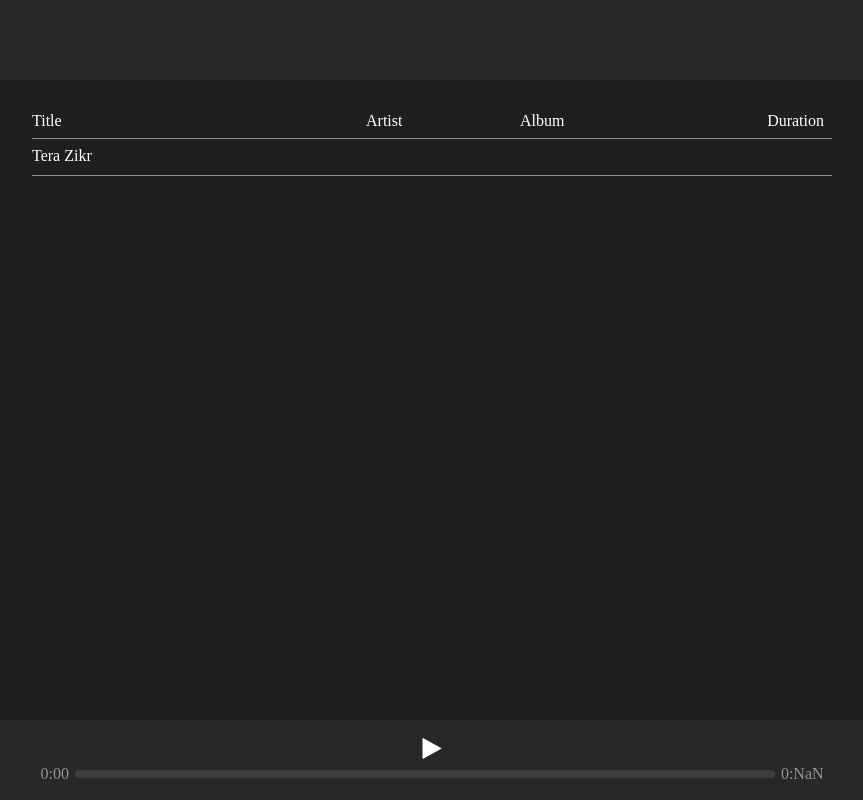
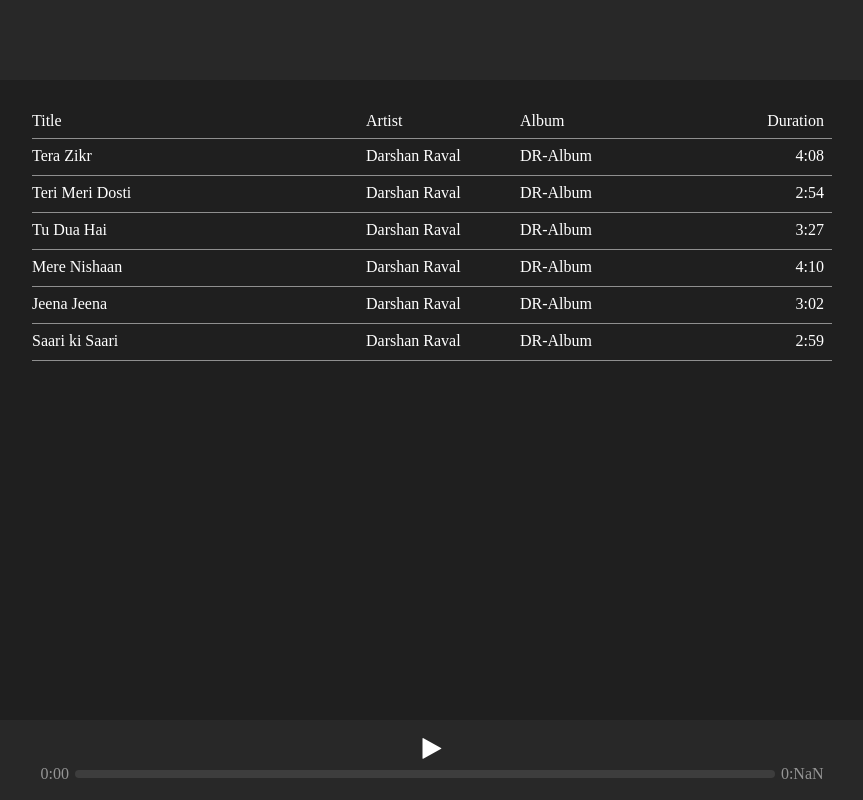
Before and after one commit to ersabha/Musify, a plain HTML site: page index.html in a window 1280 px wide. Shown: the whole page, without its empty margins (208-1071 px from the left). Drawn offline with Linux system fonts and the light colour scheme.

Commit message:
added various functionalities in musify

```diff
--- a/index.html
+++ b/index.html
@@ -31,12 +31,48 @@
         <div> Duration </div>
         </div>
         <div class="song-list">
-        <div class="song">
-        <span class="song-name"></span>
-        <span class="song-artist"></span>
-        <span class="song-album"></span>
-        <span class="song-length"></span>
-        </div>
+                <div class="song" id ="song1">
+                     <span  class="song-name"></span>
+                    <span class="song-artist"></span>
+                    <span class="song-album"></span>
+                    <span class="song-length"></span>
+                </div>
+
+
+                <div class="song" id="song2">
+                     <span  class="song-name"> </span>
+                     <span class="song-artist"></span>
+                     <span class="song-album"></span>
+                     <span class="song-length"></span>
+                </div>
+
+                <div class="song" id="song3">
+                     <span  class="song-name"> </span>
+                     <span class="song-artist"></span>
+                     <span class="song-album"></span>
+                     <span class="song-length"></span>
+                </div>
+
+                <div class="song" id="song4">
+                     <span class="song-name"> </span>
+                     <span class="song-artist"></span>
+                     <span class="song-album"></span>
+                     <span class="song-length"></span>
+                </div>
+
+                <div class="song" id="song5">
+                     <span class="song-name"> </span>
+                     <span class="song-artist"></span>
+                     <span class="song-album"></span>
+                     <span class="song-length"></span>
+                </div>
+
+                <div class="song" id="song6">
+                     <span class="song-name"> </span>
+                     <span class="song-artist"></span>
+                     <span class="song-album"></span>
+                     <span class="song-length"></span>
+                </div>
         </div>
             </section>
             <footer>
@@ -55,91 +91,13 @@
             </footer>
         </div>
     </div>
-    <script src="jquery.js">
-    </script>
-    <script>
-    function fancyTimeFormat(time)
-    {
-        // Hours, minutes and seconds
-        var hrs = ~~(time / 3600);
-        var mins = ~~((time % 3600) / 60);
-        var secs = time % 60;
 
-        // Output like "1:01" or "4:03:59" or "123:03:59"
-        var ret = "";
+        <script src="jquery.js">
+        </script>
 
-        if (hrs > 0) {
-            ret += "" + hrs + ":" + (mins < 10 ? "0" : "");
-        }
+        <script src="main.js">
+        </script>
 
-        ret += "" + mins + ":" + (secs < 10 ? "0" : "");
-        ret += "" + secs;
-        return ret;
-    }
-
-
-
-    function toggleSong() {
-        var song = document.querySelector('audio');
-        if(song.paused == true) {
-        console.log('Playing');
-        $('.play-icon').removeClass('fa-play').addClass('fa-pause');
-        song.play();
-        }
-        else {
-        console.log('Pausing');
-        $('.play-icon').removeClass('fa-pause').addClass('fa-play');
-        song.pause();
-        }
-        }
-
-        function updateCurrentTime() {
-            var song = document.querySelector('audio');
-            var currentTime = Math.floor(song.currentTime);
-            currentTime = fancyTimeFormat(currentTime);
-            var duration = Math.floor(song.duration);
-            duration = fancyTimeFormat(duration)
-            $('.time-elapsed').text(currentTime);
-            $('.song-duration').text(duration);
-        }
-
-      var songName = 'Tera Zikr';
-
-        window.onload = function() {
-        $('.song-name').text(songName);
-        updateCurrentTime();
-        setInterval(function() {
-        updateCurrentTime();
-        },1000);
-        }
-
-
-
-    $('.welcome-screen button').on('click', function() {
-        var name = $('#name-input').val();
-        if (name.length > 2) {
-            var message = "Welcome, " + name;
-            $('.main .user-name').text(message);
-            $('.welcome-screen').addClass('hidden');
-            $('.main').removeClass('hidden');
-        } else {
-            $('#name-input').addClass('error');
-        }
-    });
-
-    $('.play-icon').on('click', function() {
-    toggleSong();
-    });
-
-    $('body').on('keypress',function(event) {
-    if (event.keyCode == 32)
-    {
-    toggleSong();
-    }
-    });
-
-
-    </script>
 </body>
 
 </html>
--- /dev/null
+++ b/main.js
@@ -0,0 +1,124 @@
+    function fancyTimeFormat(time)
+    {
+        // Hours, minutes and seconds
+        var hrs = ~~(time / 3600);
+        var mins = ~~((time % 3600) / 60);
+        var secs = time % 60;
+
+        // Output like "1:01" or "4:03:59" or "123:03:59"
+        var ret = "";
+
+        if (hrs > 0) {
+            ret += "" + hrs + ":" + (mins < 10 ? "0" : "");
+        }
+
+        ret += "" + mins + ":" + (secs < 10 ? "0" : "");
+        ret += "" + secs;
+        return ret;
+    }
+
+
+
+    function toggleSong() {
+        var song = document.querySelector('audio');
+        if(song.paused == true) {
+        console.log('Playing');
+        $('.play-icon').removeClass('fa-play').addClass('fa-pause');
+        song.play();
+        }
+        else {
+        console.log('Pausing');
+        $('.play-icon').removeClass('fa-pause').addClass('fa-play');
+        song.pause();
+        }
+        }
+
+        function updateCurrentTime() {
+            var song = document.querySelector('audio');
+            var currentTime = Math.floor(song.currentTime);
+            currentTime = fancyTimeFormat(currentTime);
+            var duration = Math.floor(song.duration);
+            duration = fancyTimeFormat(duration)
+            $('.time-elapsed').text(currentTime);
+            $('.song-duration').text(duration);
+        }
+
+
+
+        function addSongNameClickEvent(songName,position) {
+            var id = '#song' + position;
+                $(id).click(function() {
+                var audio = document.querySelector('audio');
+                var currentSong = audio.src;
+                if(currentSong.search(songName) != -1)
+                    {
+                    toggleSong();
+                    }
+                else {
+                    audio.src = songName;
+                    toggleSong();
+                }
+                });
+                }
+
+
+
+        window.onload = function() {
+
+            updateCurrentTime();
+            setInterval(function() {
+            updateCurrentTime();
+            },1000);
+
+            var songList = ['Tera Zikr','Teri Meri Dosti', 'Tu Dua Hai', 'Mere Nishaan', 'Jeena Jeena', 'Saari ki Saari' ];
+
+
+            var artistList = ['Darshan Raval','Darshan Raval','Darshan Raval','Darshan Raval','Darshan Raval','Darshan Raval' ];
+
+            var albumList = ['DR-Album','DR-Album','DR-Album','DR-Album','DR-Album','DR-Album' ];
+
+            var durationList = ['4:08','2:54','3:27','4:10','3:02','2:59' ];
+
+
+                 for(var i =0; i < songList.length;i++) {
+                        var name = '#song' + (i+1);
+                        var song = $(name);
+                        song.find('.song-name').text(songList[i]);
+                        song.find('.song-artist').text(artistList[i]);
+                        song.find('.song-album').text(albumList[i]); // Added
+                        song.find('.song-length').text(durationList[i]); // Added
+                    }
+
+
+
+            var fileNames = ['song1.mp3','song2.mp3','song3.mp3','song4.mp3','song5.mp3', 'song6.mp3'];
+
+            for (var i = 0; i < fileNames.length ; i++) {
+                addSongNameClickEvent(fileNames[i],i+1)
+            }
+
+            }
+
+
+    $('.welcome-screen button').on('click', function() {
+        var name = $('#name-input').val();
+        if (name.length > 2) {
+            var message = "Welcome, " + name;
+            $('.main .user-name').text(message);
+            $('.welcome-screen').addClass('hidden');
+            $('.main').removeClass('hidden');
+        } else {
+            $('#name-input').addClass('error');
+        }
+    });
+
+    $('.play-icon').on('click', function() {
+    toggleSong();
+    });
+
+    $('body').on('keypress',function(event) {
+    if (event.keyCode == 32)
+    {
+    toggleSong();
+    }
+    });
```
